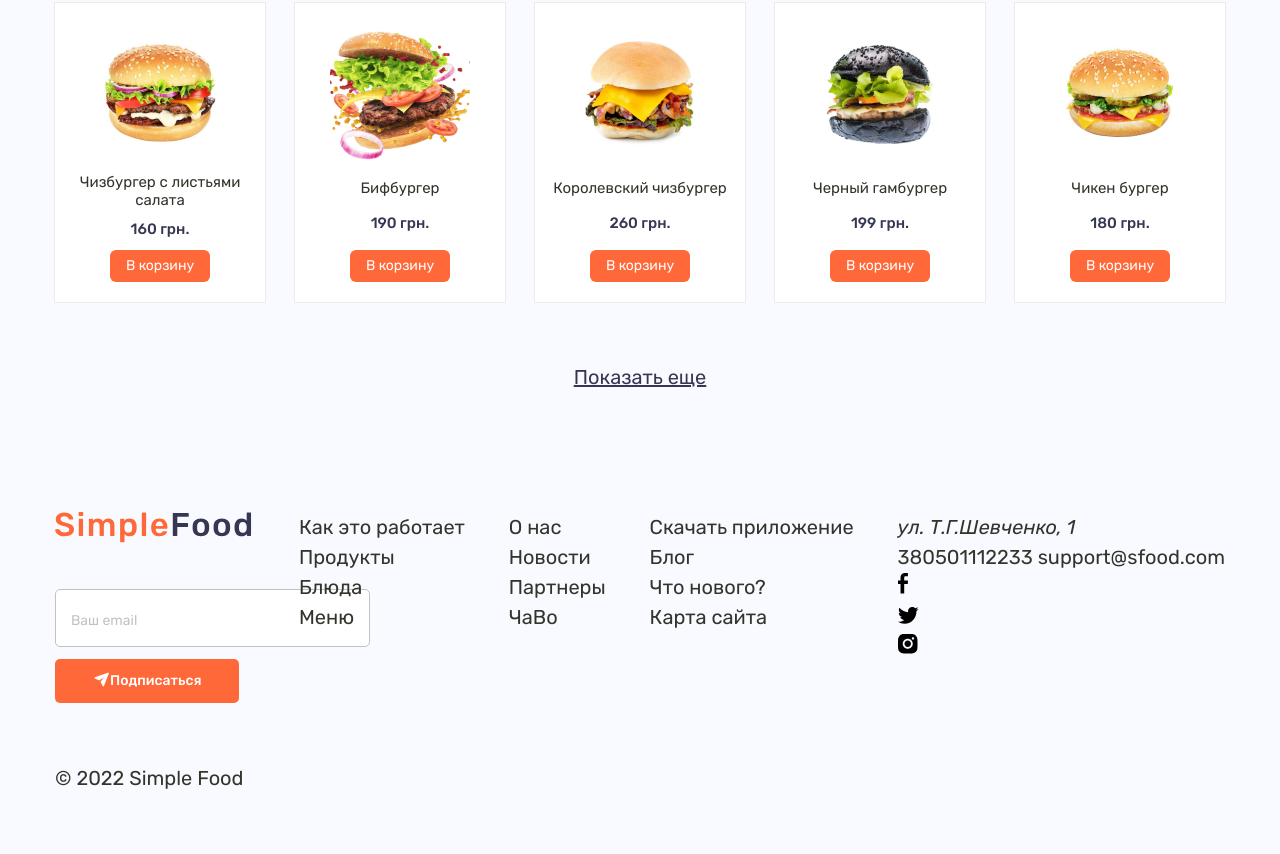
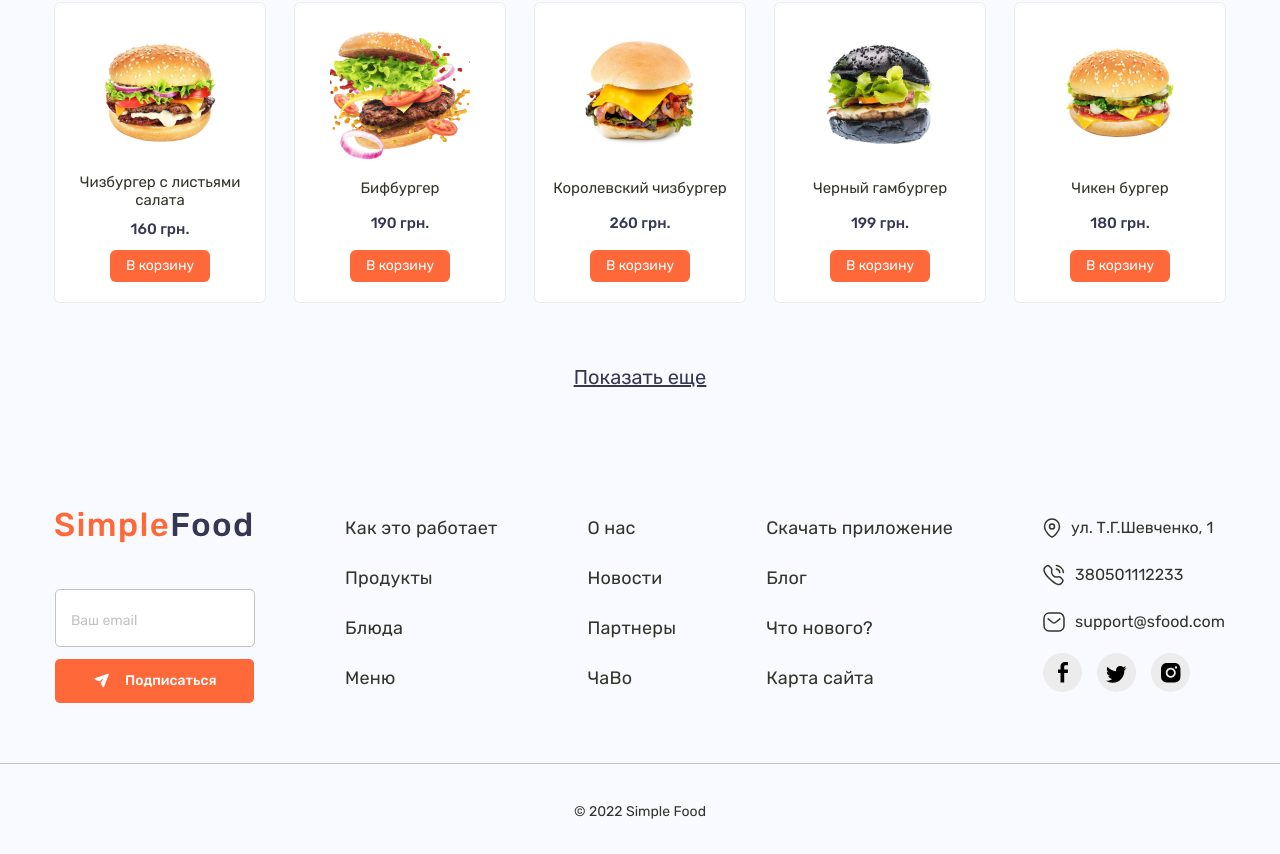
Before and after one commit to KsenyaGulita/simplefood, a website: page app/index.html in a window 1280 px wide. Shown: the part 1486-2340 px from the top of the page. Before the commit the page ends 2279 px from the top, so only its background shows below. Drawn offline with nearby package versions, Linux system fonts and the light colour scheme; files that its build step writes are made by us from their sources.

Commit message:
added styles for footer

```diff
--- a/app/index.html
+++ b/app/index.html
@@ -20,13 +20,13 @@
         <nav class="menu">
           <ul class="menu__list">
             <li class="menu__list-item">
-              <a class="menu__list-link menu__list-link--active" href="#">Главная</a>
+              <a class="menu__list-link menu__list-link--active link" href="#">Главная</a>
             </li>
             <li class="menu__list-item">
-              <a class="menu__list-link" href="#">Блюда</a>
+              <a class="menu__list-link link" href="#">Блюда</a>
             </li>
             <li class="menu__list-item">
-              <a class="menu__list-link" href="#">Контакты</a>
+              <a class="menu__list-link link" href="#">Контакты</a>
             </li>
           </ul>
           <div class="user-nav">
@@ -357,22 +357,22 @@
 
           <ul class="footer__menu">
             <li class="footer__menu-item">
-              <a class="Footer__menu-link" href="#">
+              <a class="footer__menu-link link" href="#">
                 Как это работает
               </a>
             </li>
             <li class="footer__menu-item">
-              <a class="Footer__menu-link" href="#">
+              <a class="footer__menu-link link" href="#">
                 Продукты
               </a>
             </li>
             <li class="footer__menu-item">
-              <a class="Footer__menu-link" href="#">
+              <a class="footer__menu-link link" href="#">
                 Блюда
               </a>
             </li>
             <li class="footer__menu-item">
-              <a class="Footer__menu-link" href="#">
+              <a class="footer__menu-link link" href="#">
                 Меню
               </a>
             </li>
@@ -380,22 +380,22 @@
 
           <ul class="footer__menu">
             <li class="footer__menu-item">
-              <a class="Footer__menu-link" href="#">
+              <a class="footer__menu-link link" href="#">
                 О нас
               </a>
             </li>
             <li class="footer__menu-item">
-              <a class="Footer__menu-link" href="#">
+              <a class="footer__menu-link link" href="#">
                 Новости
               </a>
             </li>
             <li class="footer__menu-item">
-              <a class="Footer__menu-link" href="#">
+              <a class="footer__menu-link link" href="#">
                 Партнеры
               </a>
             </li>
             <li class="footer__menu-item">
-              <a class="Footer__menu-link" href="#">
+              <a class="footer__menu-link link" href="#">
                 ЧаВо
               </a>
             </li>
@@ -403,36 +403,49 @@
 
           <ul class="footer__menu">
             <li class="footer__menu-item">
-              <a class="Footer__menu-link" href="#">
+              <a class="footer__menu-link link" href="#">
                 Скачать приложение
               </a>
             </li>
             <li class="footer__menu-item">
-              <a class="Footer__menu-link" href="#">
+              <a class="footer__menu-link link" href="#">
                 Блог
               </a>
             </li>
             <li class="footer__menu-item">
-              <a class="Footer__menu-link" href="#">
+              <a class="footer__menu-link link" href="#">
                 Что нового?
               </a>
             </li>
             <li class="footer__menu-item">
-              <a class="Footer__menu-link" href="#">
+              <a class="footer__menu-link link" href="#">
                 Карта сайта
               </a>
             </li>
           </ul>
 
           <div class="contact">
-            <address class="contact__adress">
-              ул. Т.Г.Шевченко, 1
+            <address class="contact__address">
+              <svg width="18" height="20" viewBox="0 0 18 20" fill="none" xmlns="http://www.w3.org/2000/svg">
+                <path fill-rule="evenodd" clip-rule="evenodd" d="M11.5 8.50051C11.5 7.11924 10.3808 6 9.00051 6C7.61924 6 6.5 7.11924 6.5 8.50051C6.5 9.88076 7.61924 11 9.00051 11C10.3808 11 11.5 9.88076 11.5 8.50051Z" stroke="#31352B" stroke-width="1.5" stroke-linecap="round" stroke-linejoin="round"/>
+                <path fill-rule="evenodd" clip-rule="evenodd" d="M8.99951 19C7.80104 19 1.5 13.8984 1.5 8.56329C1.5 4.38664 4.8571 1 8.99951 1C13.1419 1 16.5 4.38664 16.5 8.56329C16.5 13.8984 10.198 19 8.99951 19Z" stroke="#31352B" stroke-width="1.5" stroke-linecap="round" stroke-linejoin="round"/>
+              </svg>
+              <span>ул. Т.Г.Шевченко, 1</span>
             </address>
             <a class="contact__link" href="tel:380501112233">
-              380501112233
+              <svg width="22" height="22" viewBox="0 0 22 22" fill="none" xmlns="http://www.w3.org/2000/svg">
+                <path d="M13.353 1.5C17.054 1.911 19.978 4.831 20.393 8.532" stroke="#31352B" stroke-width="1.5" stroke-linecap="round" stroke-linejoin="round"/>
+                <path d="M13.353 5.04297C15.124 5.38697 16.508 6.77197 16.853 8.54297" stroke="#31352B" stroke-width="1.5" stroke-linecap="round" stroke-linejoin="round"/>
+                <path fill-rule="evenodd" clip-rule="evenodd" d="M10.0315 11.4724C14.0205 15.4604 14.9254 10.8467 17.4653 13.3848C19.9138 15.8328 21.3222 16.3232 18.2188 19.4247C17.8302 19.737 15.3613 23.4943 6.68447 14.8197C-1.99341 6.144 1.76157 3.67244 2.07394 3.28395C5.18377 0.173846 5.66682 1.58938 8.11539 4.03733C10.6541 6.5765 6.04254 7.48441 10.0315 11.4724Z" stroke="#31352B" stroke-width="1.5" stroke-linecap="round" stroke-linejoin="round"/>
+              </svg>
+              <span>380501112233</span>
             </a>
             <a class="contact__link" href="mailto:support@sfood.com">
-              support@sfood.com
+              <svg width="22" height="20" viewBox="0 0 22 20" fill="none" xmlns="http://www.w3.org/2000/svg">
+                <path d="M16.9026 6.85107L12.4593 10.4641C11.6198 11.1301 10.4387 11.1301 9.59919 10.4641L5.11841 6.85107" stroke="#31352B" stroke-width="1.5" stroke-linecap="round" stroke-linejoin="round"/>
+                <path fill-rule="evenodd" clip-rule="evenodd" d="M15.9089 19C18.9502 19.0084 21 16.5095 21 13.4384V6.57001C21 3.49883 18.9502 1 15.9089 1H6.09114C3.04979 1 1 3.49883 1 6.57001V13.4384C1 16.5095 3.04979 19.0084 6.09114 19H15.9089Z" stroke="#31352B" stroke-width="1.5" stroke-linecap="round" stroke-linejoin="round"/>
+              </svg>
+              <span>support@sfood.com</span>
             </a>
             <ul class="social">
               <li>
@@ -462,9 +475,9 @@
             </ul>
           </div>
         </div>
-        <div class="footer__bottom">
-          <a class="copyright" href="#">© 2022 Simple Food</a>
-        </div>
+      </div>
+      <div class="footer__bottom">
+        <a class="copyright" href="#">© 2022 Simple Food</a>
       </div>
     </footer>
 
--- a/app/scss/_global.scss
+++ b/app/scss/_global.scss
@@ -35,6 +35,26 @@ body {
   line-height: 1.3;
 }
 
+.link {
+  transition: color 0.4s, border-radius 0.4s, background-color 0.4s, box-shadow 0.4s, text-shadow 0.4s;
+
+  &:hover {
+    color: $orange-900;
+  }
+
+  &:focus {
+    border-radius: 5px;
+    background-color: rgba(255, 255, 255, 0.01);
+    box-shadow: 0 0 0 2px rgba(255, 104, 56, 0.70);
+  }
+
+  &:active {
+    color: $dark;
+    text-shadow: 2px 2px 5px rgba(49, 53, 43, 0.50);
+    box-shadow: none;
+  }
+}
+
 .btn {
   line-height: 1.3;
   color: $white;
@@ -56,6 +76,7 @@ body {
 
   &:active {
     background-color: rgba(255, 122, 80, 0.10);
+    box-shadow: none;
   }
 }
 
@@ -80,5 +101,6 @@ body {
     color: $darkblue-900;
     text-shadow: 2px 2px 5px rgba(49, 53, 43, 0.50);
     text-decoration: underline transparent;
+    box-shadow: none;
   }
 }
--- a/app/scss/style.scss
+++ b/app/scss/style.scss
@@ -47,22 +47,6 @@
 
   &__list-link {
     font-size: 18px;
-    transition: color 0.4s, border-radius 0.4s, background-color 0.4s, box-shadow 0.4s, text-shadow 0.4s;
-
-    &:hover {
-      color: $orange-900;
-    }
-
-    &:focus {
-      border-radius: 5px;
-      background-color: rgba(255, 255, 255, 0.01);
-      box-shadow: 0 0 0 2px rgba(255, 104, 56, 0.70);
-    }
-
-    &:active {
-      color: $dark;
-      text-shadow: 2px 2px 5px rgba(49, 53, 43, 0.50);
-    }
   }
 
   &__list-link--active {
@@ -116,6 +100,7 @@
 
     &:active {
       background-color: rgba(255, 122, 80, 0.10);
+      box-shadow: none;
     }
   }
 
@@ -283,11 +268,17 @@
   justify-content: space-between;
   align-items: center;
   gap: 10px;
-  padding: 20px 15px;
   max-width: 210px;
   width: 100%;
+  padding: 20px 15px;
   background-color: $white;
   box-shadow: 0 0 0 1px $silver-200;
+  border-radius: 5px;
+  transition: box-shadow 0.5s;
+
+  &:hover {
+    box-shadow: 0 0 0 1px #FF6838;
+  }
 
   &__img {
     margin: 0 auto;
@@ -314,31 +305,45 @@
 .footer__top {
   display: flex;
   justify-content: space-between;
+  gap: 70px;
   padding: 60px 0;
 }
 
 .form {
-  max-width: 200px;
-  width: 100%;
   margin-top: 30px;
 
   &__input {
+    max-width: 200px;
+    width: 100%;
     margin-bottom: 12px;
     padding: 13px 15px;
     background-color: $white;
     border: 1px solid $gray;
     border-radius: 5px;
+    transition: border 0.5s, box-shadow 0.5s;
 
     &::placeholder {
       @extend %rubik-400;
       font-size: 14px;
       line-height: 1.3;
       color: $gray;
+      transition: color 0.5s;
+    }
+
+    &:hover::placeholder {
+      color: $darkblue-900;
+    }
+
+    &:focus {
+      border: 1px solid rgba(194, 194, 194, 0.00);
+      box-shadow: 0 0 0 2px $orange-900;
     }
   }
 
   &__btn {
     display: flex;
+    align-items: center;
+    gap: 15px;
     padding: 13px 38px;
     @extend %rubik-500;
     font-size: 14px;
@@ -346,7 +351,150 @@
     color: $white;
     background-color: $orange-900;
     border-radius: 5px;
+    transition: box-shadow 0.5s;
+
+    &:hover {
+      box-shadow: 0 0 0 2px rgba(255, 104, 56, 0.70);
+      background-color: $white;
+    }
+
+    &:hover .form__btn-icon path {
+      fill: $orange-900;
+    }
+
+    &:hover .form__btn-text {
+      color: $orange-900;
+    }
+
+    &:focus {
+      background-color: rgba(255, 122, 80, 0.10);
+      box-shadow: 0 0 0 2px rgba(255, 104, 56, 0.70);
+    }
+
+    &:focus .form__btn-icon path {
+      fill: $orange-900;
+    }
+
+    &:focus .form__btn-text {
+      color: $orange-900;
+    }
+
+    &:active {
+      background-color: rgba(255, 122, 80, 0.10);
+      box-shadow: none;
+    }
+
+    &:active .form__btn-icon path {
+      fill: $orange-900;
+    }
+
+    &:active .form__btn-text {
+      color: $orange-900;
+    }
   }
+
+  &__btn-icon path {
+    transition: fill 0.5s;
+  }
+
+  &__btn-text {
+    transition: color 0.5s;
+  }
+}
+
+
+.footer {
+  &__menu {
+    display: flex;
+    flex-direction: column;
+    gap: 20px;
+  }
+
+  &__menu-item {
+    max-width: 187px;
+    width: 100%;
+  }
+
+  &__menu-link {
+    font-size: 18px;
+    line-height: 1.3;
+    letter-spacing: 0.18px;
+  }
+}
+
+.contact {
+  &__address{
+    font-style: normal;
+  }
+
+  &__address,
+  &__link {
+    display: flex;
+    gap: 10px;
+    align-items: center;
+    font-size: 16px;
+    line-height: 2;
+    margin-bottom: 15px;
+  }
+}
+
+.social {
+  display: flex;
+  align-items: center;
+  gap: 15px;
+
+  &__link {
+    display: inline-block;
+    text-align: center;
+    width: 39px;
+    height: 39px;
+    padding: 8px 0;
+    background-color: $silver-200;
+    border-radius: 50%;
+    transition: background-color 0.5s, box-shadow 0.5s;
+
+    &:hover {
+      background-color: $orange-900;
+    }
+
+    &:hover .social__link-icon path {
+      fill: $white;
+    }
+
+    &:focus {
+      background-color: rgba(255, 122, 80, 0.10);
+      box-shadow: 0 0 0 2px rgba(255, 104, 56, 0.70);
+    }
+
+    &:focus .social__link-icon path {
+      fill: $dark;
+    }
+
+    &:active {
+      box-shadow: none;
+    }
+
+    &:active .social__link-icon path {
+      fill: $orange-900;
+    }
+
+
+  }
+
+  &__link-icon path {
+    transition: fill 0.5s;
+  }
+}
+
+.footer__bottom {
+  padding: 30px 0;
+  text-align: center;
+  border-top: 1px solid $gray;
+}
+
+.copyright {
+  font-size: 14px;
+  line-height: 1;
 }
 
 
```
Also changed, not shown: app/images/icons/location-icon.svg (added), app/images/icons/mail-icon.svg (added), app/images/icons/phone-icon.svg (added).
